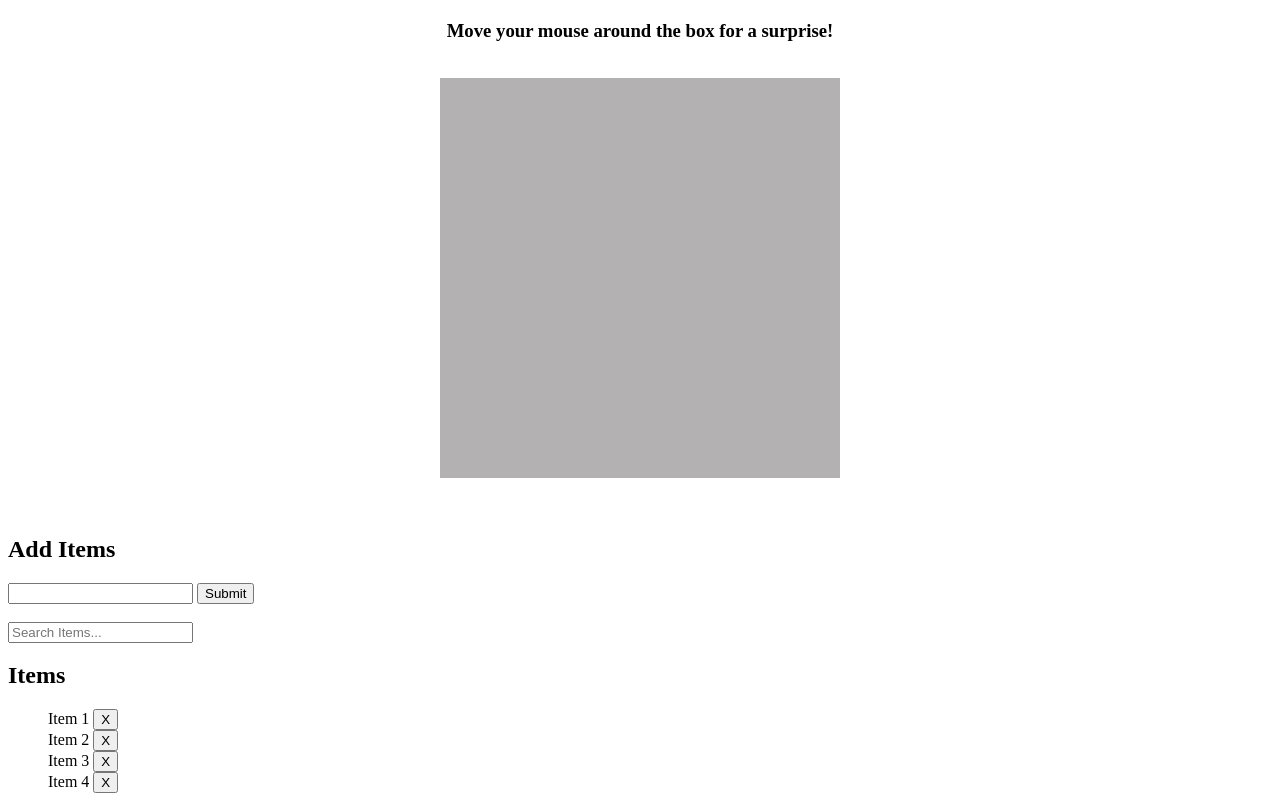
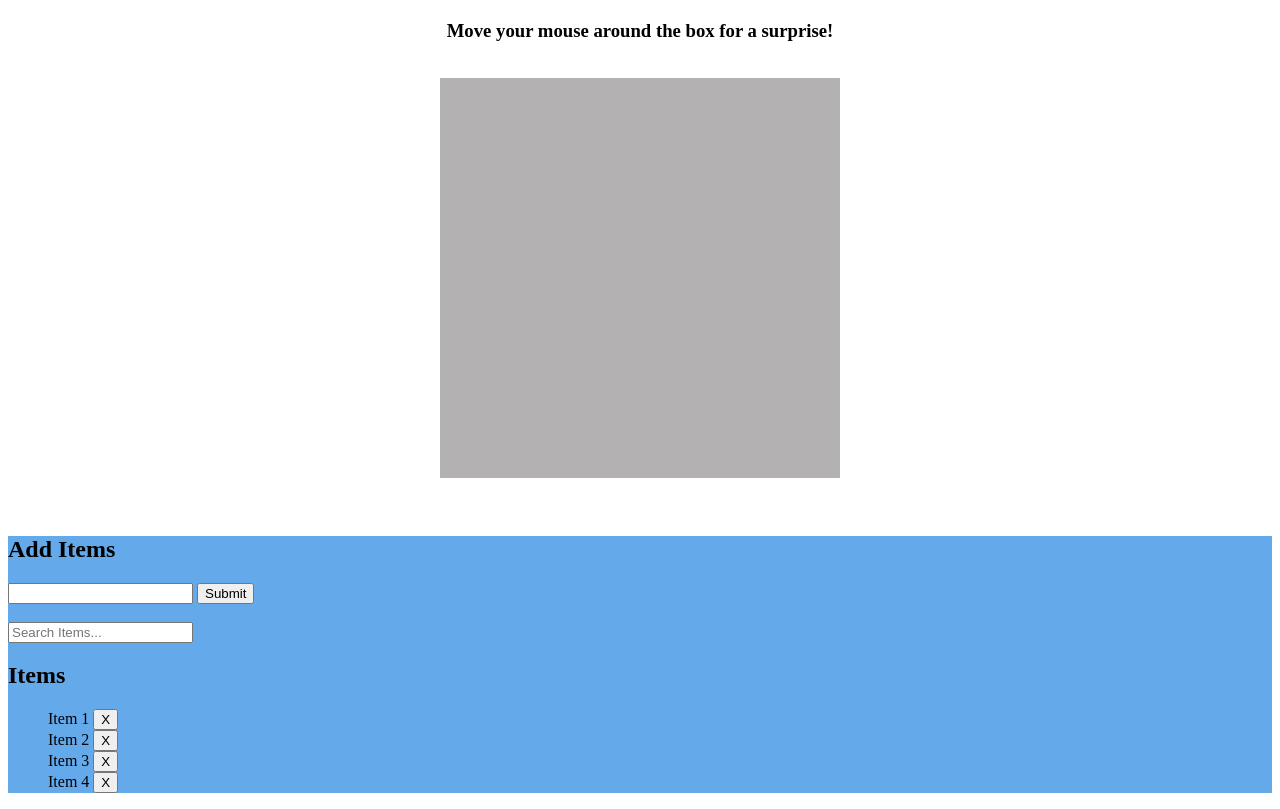
Before and after one commit to campbellsoupbs/Scratch_site, a plain HTML site: page index.html in a window 1280 px wide. Shown: the part 87-896 px from the top of the page. Drawn offline with Linux system fonts and the light colour scheme.

Commit message:
Added background color for container div

```diff
--- a/styles.css
+++ b/styles.css
@@ -19,3 +19,7 @@
   height: 400px;
   background-color: rgb(179, 177, 177);
 }
+
+.container {
+  background-color: rgb(100, 169, 234);
+}
```
